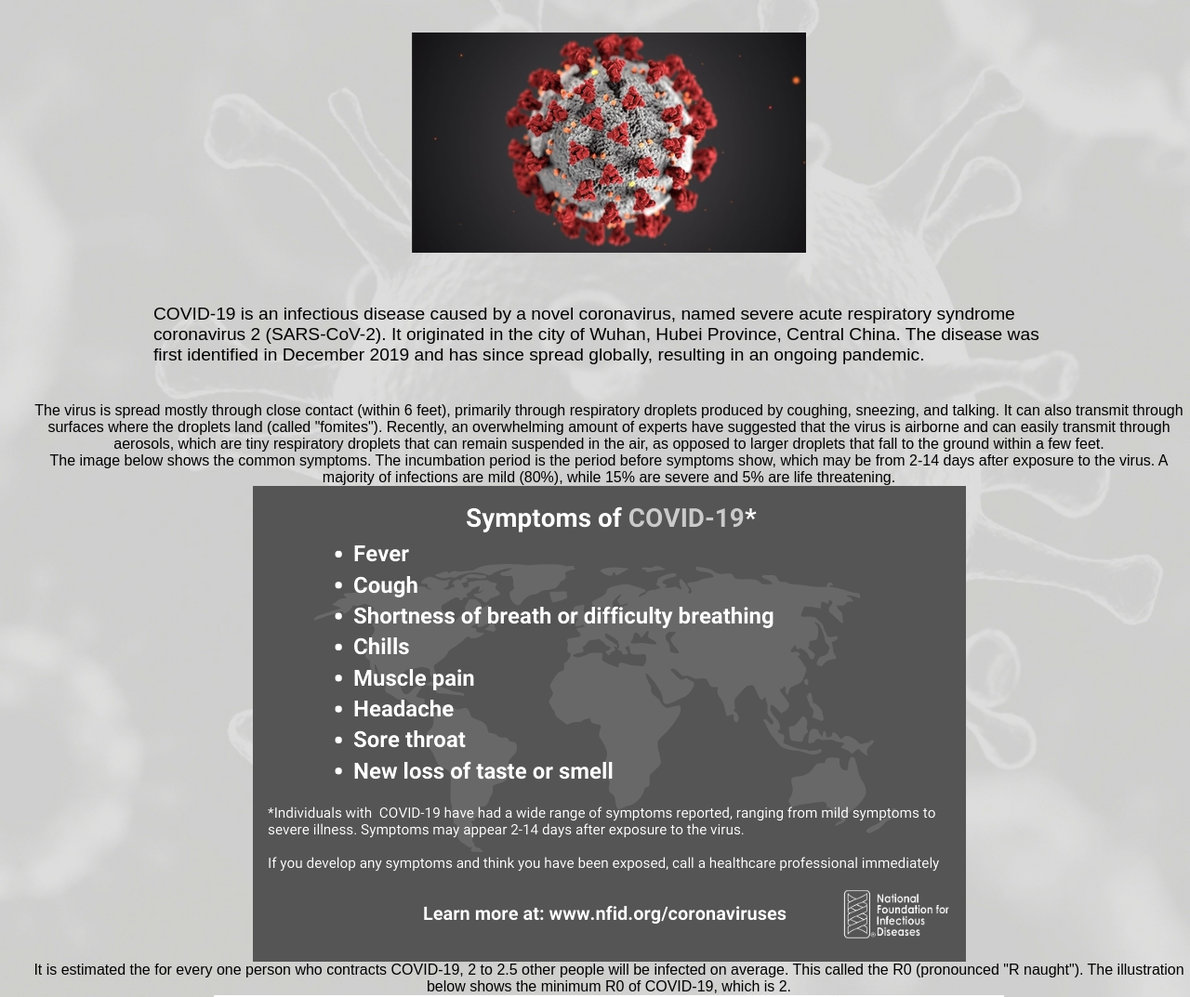
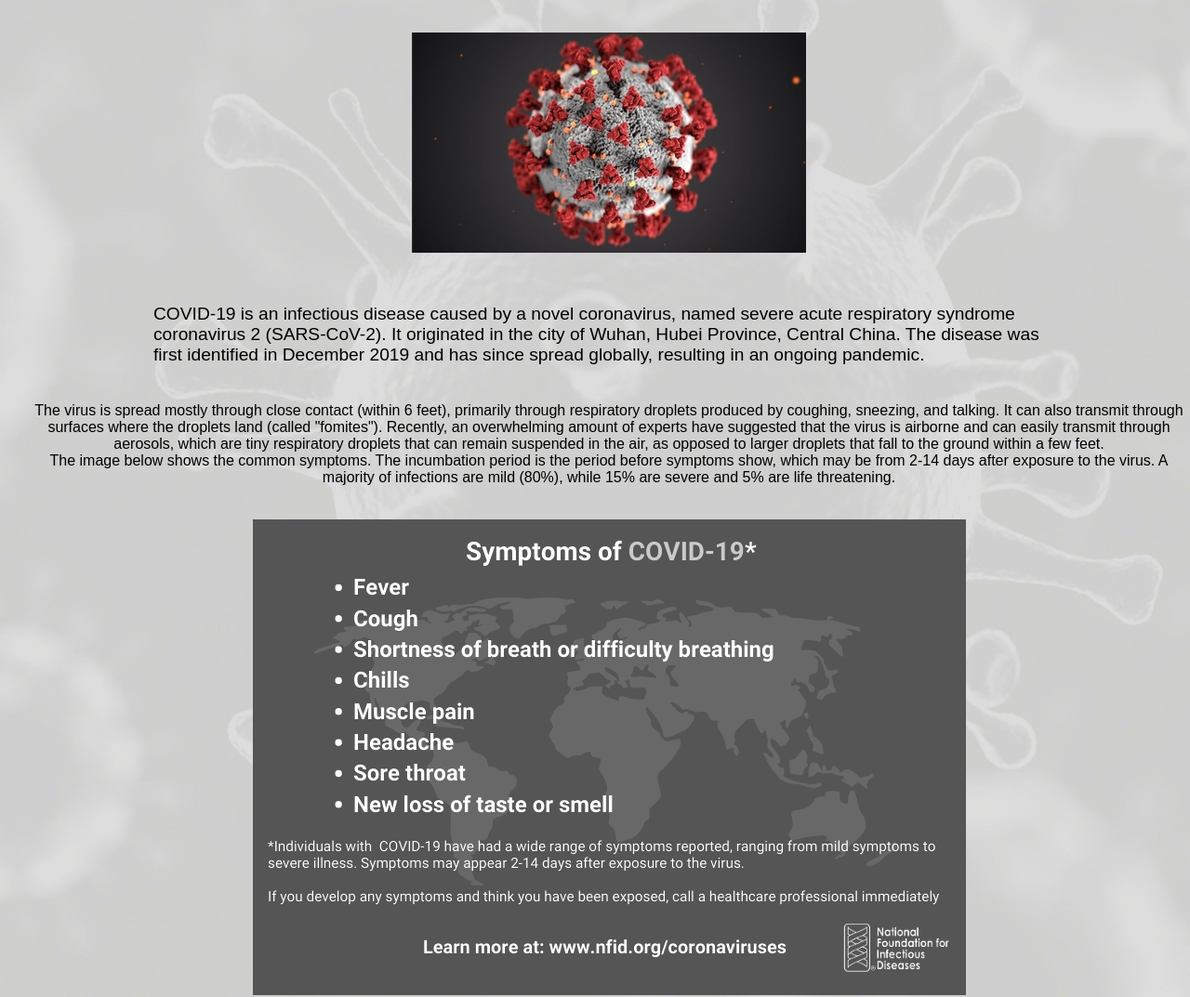
Before and after one commit to jkobb510/COVID-19, a plain HTML site: page index.html in a window 1280 px wide. Shown: the part 262-1335 px from the top of the page at 93% size. Drawn offline with Linux system fonts and the light colour scheme.

Commit message:
Update index.html

```diff
--- a/index.html
+++ b/index.html
@@ -38,17 +38,17 @@
                 The image below shows the common symptoms. The incumbation period is the period before symptoms show, which may be from 2-14 days after exposure to
                 the virus. A majority of infections are mild (80%), while 15% are severe and 5% are life threatening.
             </p>
-                 <div>
+                 <div><br><br>
                  <img src="images/Stop-the-Spread-Symptoms-COVID-767x512-1.png" alt="Symptoms" style="width: auto; max-width: 100%; height: auto;"  class="center">
                  </div>
 
-             <p>
+             <p><br><br>
                  It is estimated the for every one person who contracts COVID-19, 2 to 2.5 other people will be infected on average. This called the R0 (pronounced "R naught"). The illustration below shows the minimum R0 of COVID-19, which is 2.
              </p>
-
+                <br><br>
                  <img src="images/Infection_spread.jpg" alt="Symptoms" style="width: auto; max-width: 100%; height: auto;" class="center">
 
-             <p>
+             <p> <br><br>
                 NOTE: This site is not meant to be used as a primary source for information about COVID-19. Learn more about COVID-19 from the <a href="https://www.cdc.gov/coronavirus/2019-ncov/index.html"> CDC website </a>
             </p>
 
```
